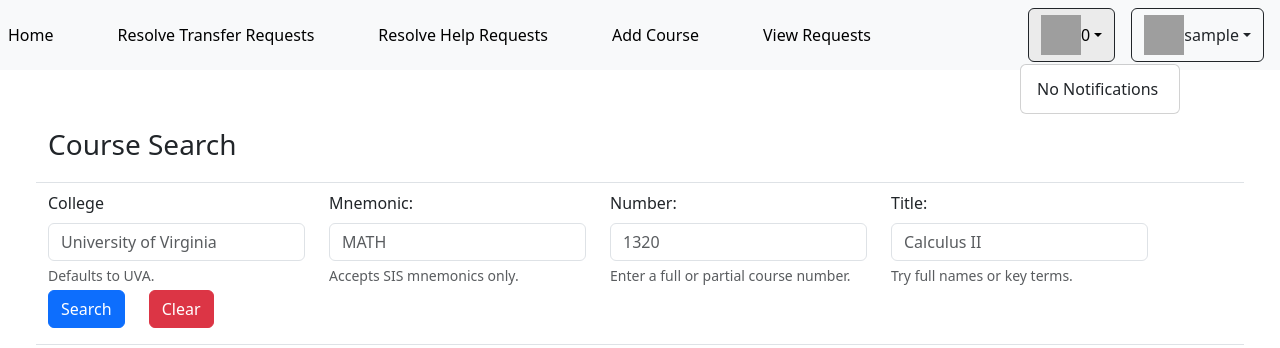
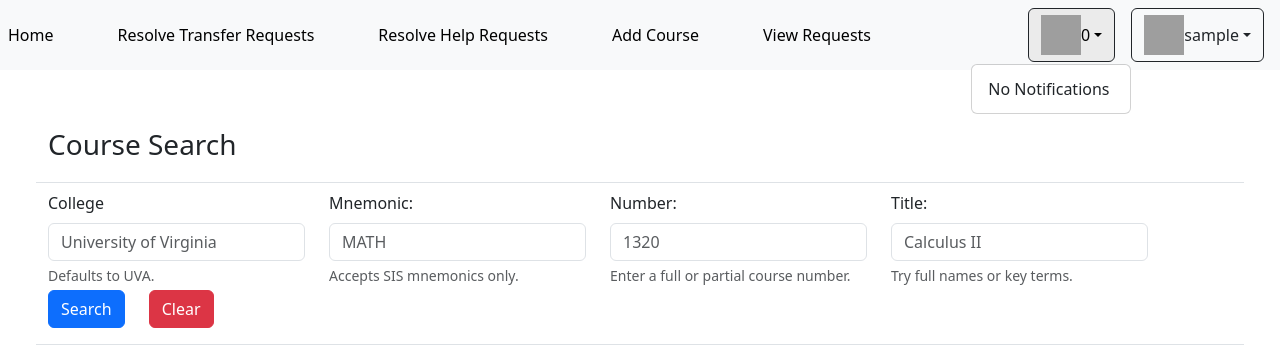
Before and after one commit to scottrmattix/transfer-guide, a Django app: page / in a window 1280 px wide, after a click that opens the changed part. Shown: the top 348 px of the page. Run offline with Django 4.2, Linux system fonts and the light colour scheme; the visitor is signed in with stand-in values (Sample User, id 1); data that the repository does not hold is empty; some libraries are stand-ins or nearby versions; grey boxes are pictures that could not be loaded.

Commit message:
Notifications now lean to the left

```diff
--- a/templates/base.html
+++ b/templates/base.html
@@ -18,7 +18,7 @@
         margin-top: 15vh;
         margin-bottom: 5vh;
     }
-    #profile-dropdown:hover, #profile-dropdown:focus{
+    #dropdown:hover, #dropdown:focus{
         background-color: rgb(235, 235, 235);
         color: black;
     }
@@ -81,13 +81,13 @@
             </div>
             <div class="d-flex">
                 <div class="dropdown">
-                    <button class="ms-2 me-3 btn border border-dark" id="profile-dropdown" data-bs-toggle="dropdown">
+                    <button class="ms-2 me-3 btn border border-dark" id="dropdown" data-bs-toggle="dropdown">
                         <a class="nav-link d-flex flex-row align-items-center mx-0 dropdown-toggle">
                             <img width="40px" height="40px" href="#"
                                 src="https://upload.wikimedia.org/wikipedia/commons/thumb/6/6d/Ic_notifications_none_48px.svg/1280px-Ic_notifications_none_48px.svg.png"> {{ user.notification_set.all.count }}
                         </a>
                     </button>
-                    <div class="dropdown-menu">
+                    <div class="dropdown-menu dropdown-menu-end">
                         {% if user.notification_set.all.count == 0 %}
                             <a class="dropdown-item"> No Notifications </a>
                         {% else %}
@@ -98,7 +98,7 @@
                     </div>
                 </div>
                 <div class="dropdown">
-                    <button class="me-3 dropdown btn border border-dark" id="profile-dropdown" data-bs-toggle="dropdown">
+                    <button class="me-3 dropdown btn border border-dark" id="dropdown" data-bs-toggle="dropdown">
                         <a class="nav-link d-flex flex-row align-items-center mx-0 dropdown-toggle">
                             <img width="40px" height="40px" href="#"
                                 src="https://upload.wikimedia.org/wikipedia/commons/9/99/Sample_User_Icon.png"> {{ user.username }}
```
